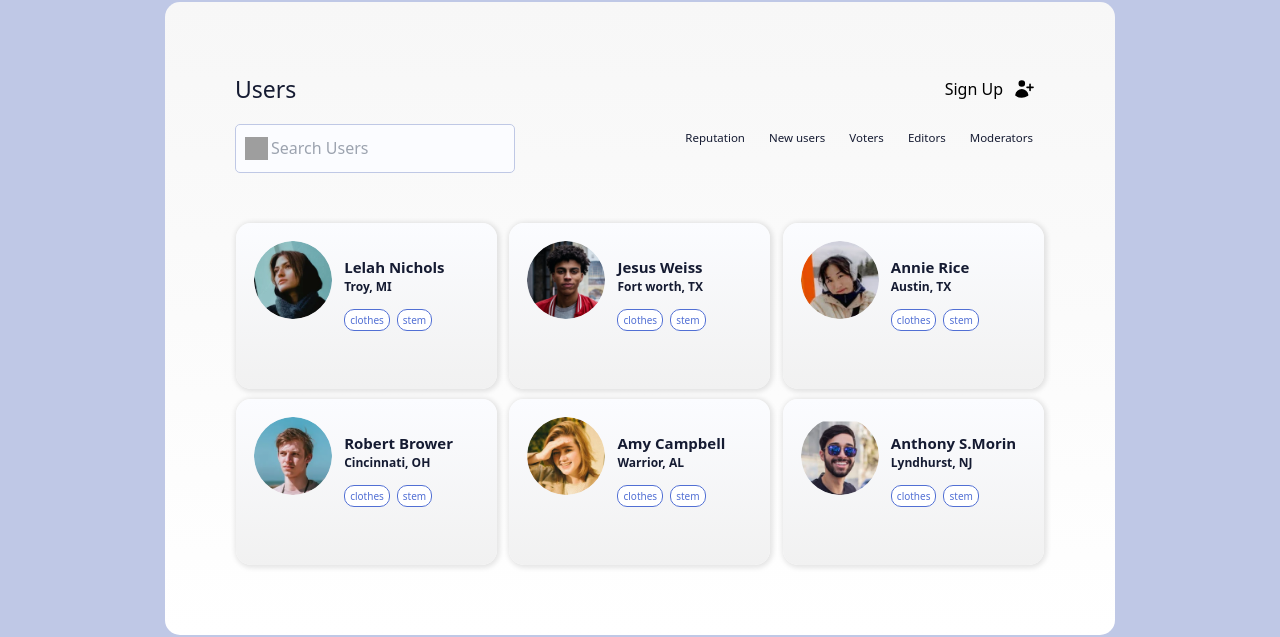
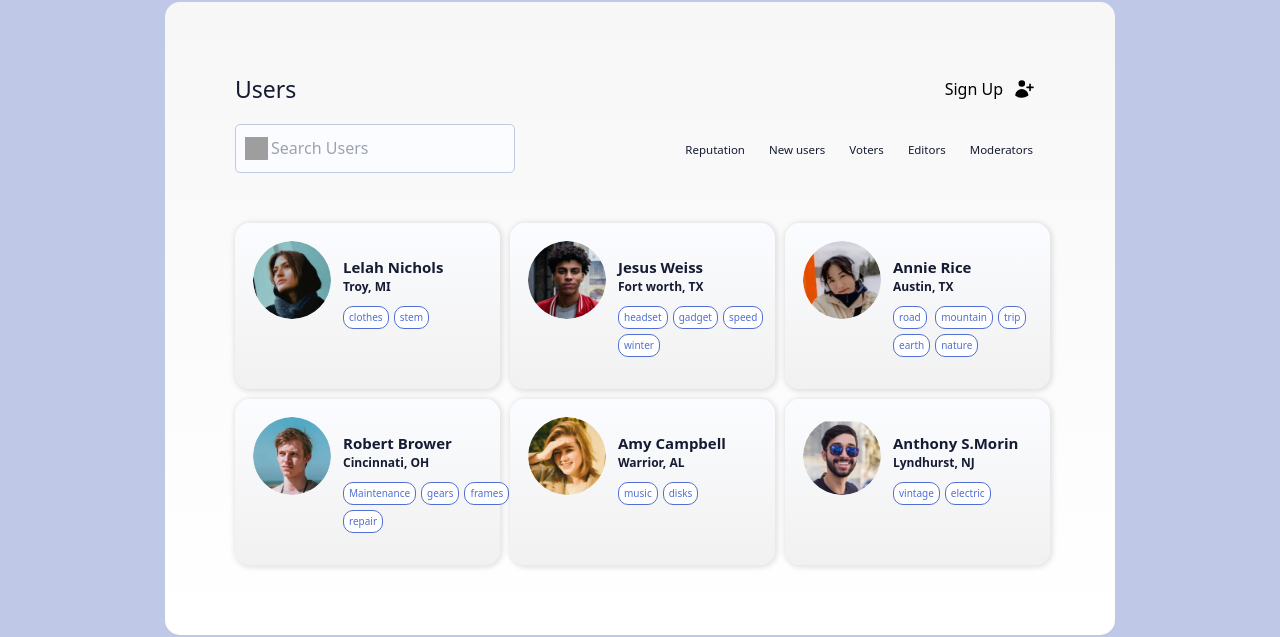
Before and after one commit to aliasgharsedighian/some-Sample-design, a React (Create React App) app: page /user-list in a window 1280 px wide. Shown: the part 218-855 px from the top of the page. Built offline with nearby package versions, Linux system fonts and the light colour scheme; grey boxes are pictures that could not be loaded.

Commit message:
favorites user fixed

```diff
--- a/src/App.js
+++ b/src/App.js
@@ -9,8 +9,26 @@ import Collections from "./components/Collections/Collections";
 import UserList from "./components/UserList/UserList";
 import SignUpPage from "./components/SignUpPage/SignUpPage";
 import LoginPage2 from "./components/LoginPage2/LoginPage2";
+import SingleUserPage from "./components/UserList/SingleUserpage/SingleUserPage";
+import Test from "./components/Test/Test";
+import { useState } from "react";
 
 const App = () => {
+  const TASKS = [
+    {
+      task: "Clean bedroom",
+      subtasks: ["Do laundry", "Organize desk", "Wipe floors"],
+    },
+    {
+      task: "Study",
+      subtasks: ["Review chemistry", "Do a React coding challenge"],
+    },
+    {
+      task: "Build website",
+      subtasks: ["Choose tech stack", "Design pages", "Develop", "Publish"],
+    },
+  ];
+  const [tasks, setTasks] = useState(TASKS);
   return (
     <div className="App">
       <Navbar />
@@ -21,8 +39,13 @@ const App = () => {
         <Route path="/login" element={<LoginPage />} />
         <Route path="/collections" element={<Collections />} />
         <Route path="/user-list" element={<UserList />} />
+        <Route path="/user-list/:userId" element={<SingleUserPage />} />
         <Route path="/sign-up" element={<SignUpPage />} />
         <Route path="/login-page" element={<LoginPage2 />} />
+        <Route
+          path="/test"
+          element={<Test taskArray={tasks} setTaskArray={setTasks} />}
+        />
       </Routes>
       <Footer />
     </div>
--- a/src/components/Navbar/Navbar.js
+++ b/src/components/Navbar/Navbar.js
@@ -8,10 +8,6 @@ function Navbar() {
   const dispatch = useDispatch();
   const navigate = useNavigate();
   const userActivity = useSelector(activity);
-
-  const loginLogoutBtn = {
-    //  userActivity ? "logout-button" : "login-button"
-  };
 
   return (
     <header className="navbar-container">
--- /dev/null
+++ b/src/components/Test/Test.js
@@ -0,0 +1,25 @@
+import React, { useEffect } from "react";
+import { useState } from "react";
+
+function Test({ taskArray, setTaskArray }) {
+  useEffect(() => {
+    console.log(taskArray);
+  }, []);
+  return (
+    <div>
+      <input type={"button"} value={"Clear completed tasks"} />
+      {taskArray.map((obj) => (
+        <>
+          <p>{obj.task}</p>
+          <div style={{ marginLeft: 20 }}>
+            {obj.subtasks.map((subtask) => (
+              <p>{subtask}</p>
+            ))}
+          </div>
+        </>
+      ))}
+    </div>
+  );
+}
+
+export default Test;
--- /dev/null
+++ b/src/components/UserList/SingleUserpage/SingleUserPage.js
@@ -0,0 +1,13 @@
+import { useParams } from "react-router-dom";
+import { UserListData } from "../UserListData";
+import "./SingleUserPage.css";
+
+function SingleUserPage() {
+  const { userId } = useParams();
+  const user = UserListData.find((user) => user.id == userId);
+  const { img, firstname, lastname, city, country, email } = user;
+  console.log(user);
+  return <div>SingleUserPage</div>;
+}
+
+export default SingleUserPage;
--- a/src/components/UserList/UserList.css
+++ b/src/components/UserList/UserList.css
@@ -44,6 +44,7 @@
 .search-link {
   display: flex;
   justify-content: space-between;
+  align-items: center;
 }
 .search-area {
   position: relative;
@@ -82,7 +83,7 @@
 .user-area {
   display: flex;
   background: linear-gradient(#fbfcff, rgb(241, 241, 241));
-  width: 261px;
+  width: 265px;
   height: 166px;
   padding: 18px;
   border-radius: 15px;
@@ -93,6 +94,9 @@
   scale: 1.01;
   transition: 0.2s ease-in-out;
   border: 1px solid #151b32;
+}
+.user-img {
+  display: contents;
 }
 .user-img img {
   width: 78px;
@@ -118,10 +122,15 @@
   font-size: 12px;
   font-weight: bold;
 }
+.user-fav {
+  display: grid;
+  justify-items: flex-start;
+  grid-template-columns: 1fr 1fr 1fr;
+  gap: 5px;
+}
 .user-fav span {
   color: #516fd4;
   background-color: #fff;
-  margin-right: 7px;
   cursor: pointer;
   border-radius: 10px;
   padding: 3px 5px;
--- a/src/components/UserList/UserList.js
+++ b/src/components/UserList/UserList.js
@@ -1,16 +1,20 @@
 import "./UserList.css";
-import { Link } from "react-router-dom";
+import { Link, useNavigate } from "react-router-dom";
 import { UserPlusIcon } from "@heroicons/react/20/solid";
 import { useSelector } from "react-redux";
 import { addedUser } from "../../slices/signUpslice";
-import { useState } from "react";
+import { useEffect, useState } from "react";
 
 function UserList() {
   const users = useSelector(addedUser);
   const [searchTerm, setSearchTerm] = useState("");
 
-  // const LOCAL_STORAGE_LIST_KEY = "users.list";
-  // users.JSON.parse(localStorage.getItem(LOCAL_STORAGE_LIST_KEY)) || users;
+  const navigate = useNavigate();
+
+  useEffect(() => {
+    console.log(users);
+  }, []);
+
   return (
     <section className="userList-section">
       <div className="usersList-container">
@@ -43,26 +47,30 @@ function UserList() {
         </div>
         <div className="usersList-area">
           {users
-            .filter((val) => {
-              if (searchTerm == "") {
-                return val;
-              } else if (
-                val.firstname.toLowerCase().includes(searchTerm.toLowerCase())
-              ) {
-                return val;
-              } else if (
-                val.lastname.toLowerCase().includes(searchTerm.toLowerCase())
-              ) {
-                return val;
-              } else if (
-                val.city.toLowerCase().includes(searchTerm.toLowerCase())
-              ) {
-                return val;
-              }
-            })
+            // .filter((val) => {
+            //   if (searchTerm == "") {
+            //     return val;
+            //   } else if (
+            //     val.firstname.toLowerCase().includes(searchTerm.toLowerCase())
+            //   ) {
+            //     return val;
+            //   } else if (
+            //     val.lastname.toLowerCase().includes(searchTerm.toLowerCase())
+            //   ) {
+            //     return val;
+            //   } else if (
+            //     val.city.toLowerCase().includes(searchTerm.toLowerCase())
+            //   ) {
+            //     return val;
+            //   }
+            // })
             .map((user) => {
               return (
-                <div key={user.id} className="user-area">
+                <div
+                  key={user.id}
+                  onClick={() => navigate(`/user-list/${user.id}`)}
+                  className="user-area"
+                >
                   <div className="user-img">
                     <img src={user.img} alt="" />
                   </div>
@@ -76,8 +84,9 @@ function UserList() {
                       </p>
                     </div>
                     <div className="user-fav">
-                      <span>clothes</span>
-                      <span>stem</span>
+                      {user.fav.map((favorite) => (
+                        <span>{favorite}</span>
+                      ))}
                     </div>
                   </div>
                 </div>
--- a/src/components/UserList/UserListData.jsx
+++ b/src/components/UserList/UserListData.jsx
@@ -9,7 +9,7 @@ export const UserListData = [
     detail: "Troy, MI",
     password: "123456",
     email: "lelah.nichols@mail.com",
-    fav: { fav1: "clothes", fav2: "stem" },
+    fav: ["clothes", "stem"],
   },
   {
     id: 2,
@@ -21,7 +21,7 @@ export const UserListData = [
     detail: "Fort Worth, TX",
     password: "123456",
     email: "jesus.weiss@mail.com",
-    fav: { fav1: "headset", fav2: "gadget", fav3: "speed", fav4: "winter" },
+    fav: ["headset", "gadget", "speed", "winter"],
   },
   {
     id: 3,
@@ -33,13 +33,7 @@ export const UserListData = [
     detail: "Austin, TX",
     password: "123456",
     email: "annie.rice@mail.com",
-    fav: {
-      fav1: "road",
-      fav2: "mountain",
-      fav3: "trip",
-      fav4: "earth",
-      fav5: "nature",
-    },
+    fav: ["road", "mountain", "trip", "earth", "nature"],
   },
   {
     id: 4,
@@ -51,7 +45,7 @@ export const UserListData = [
     detail: "Cincinnati, OH",
     password: "123456",
     email: "robert.brower@mail.com",
-    fav: { fav1: "Maintenance", fav2: "gears", fav3: "frames", fav4: "repair" },
+    fav: ["Maintenance", "gears", "frames", "repair"],
   },
   {
     id: 5,
@@ -63,7 +57,7 @@ export const UserListData = [
     detail: "Warrior, AL",
     password: "123456",
     email: "amy.campbell@mail.com",
-    fav: { fav1: "music", fav2: "disks" },
+    fav: ["music", "disks"],
   },
   {
     id: 6,
@@ -75,6 +69,6 @@ export const UserListData = [
     detail: "Lyndhurst",
     password: "123456",
     email: "anthony.morin@mail.com",
-    fav: { fav1: "vintage", fav2: "electric" },
+    fav: ["vintage", "electric"],
   },
 ];
--- a/src/slices/signUpslice.js
+++ b/src/slices/signUpslice.js
@@ -2,14 +2,8 @@ import { createSlice } from "@reduxjs/toolkit";
 // import SignUpPage from "../components/SignUpPage/SignUpPage";
 import { UserListData } from "../components/UserList/UserListData";
 
-const LOCAL_STORAGE_LIST_KEY = "name.lists";
-
-let initialState = JSON.parse(localStorage.getItem(LOCAL_STORAGE_LIST_KEY)) || {
+let initialState = {
   users: UserListData,
-};
-
-const save = () => {
-  localStorage.setItem(LOCAL_STORAGE_LIST_KEY, JSON.stringify(initialState));
 };
 
 export const singUpSlice = createSlice({
@@ -18,7 +12,6 @@ export const singUpSlice = createSlice({
   reducers: {
     addToUser: (state, action) => {
       state.users = [...state.users, action.payload];
-      save();
     },
   },
 });
```
Also changed, not shown: src/components/UserList/SingleUserpage/SingleUserPage.css (added).
